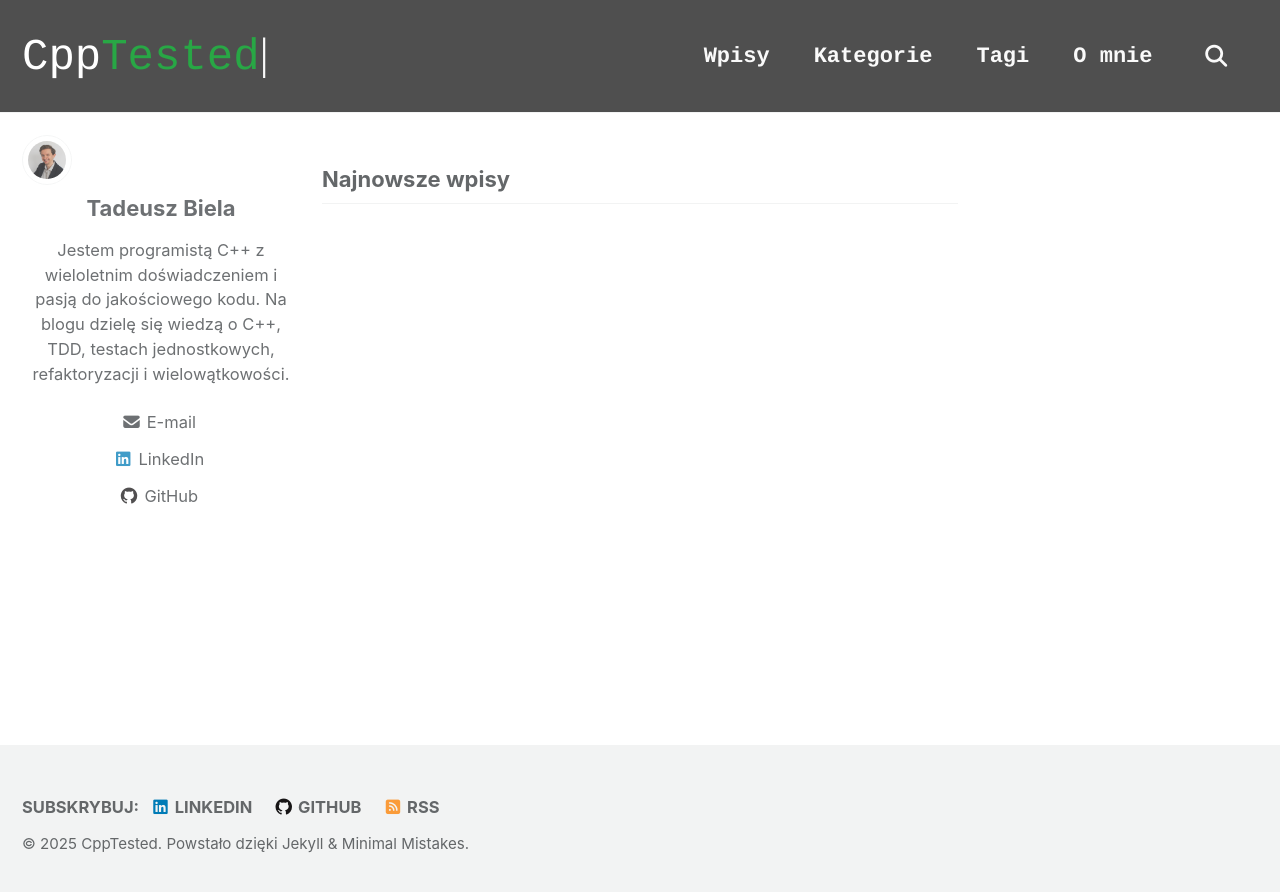
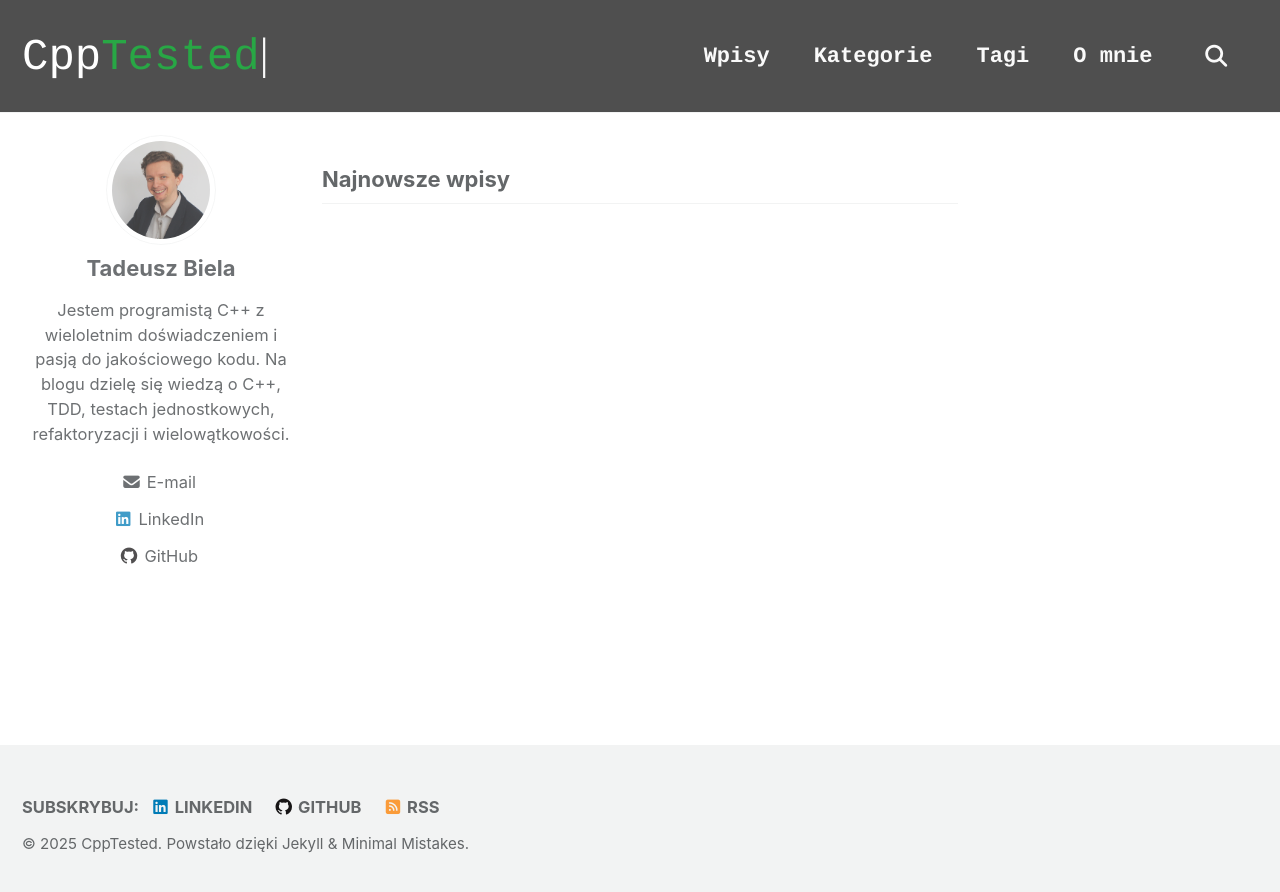
Before and after one commit to TadekBiela/cpptested, a Jekyll site: the page built from index.html, in a window 1280 px wide. Shown: the top 892 px of the page. Built offline with Jekyll 4.4.1, drawn with Linux system fonts in a browser that asks for light colours; cached includes are drawn as plain includes; the list of posts is cut into pages by our own code.

```diff
--- a/assets/css/main.scss
+++ b/assets/css/main.scss
@@ -101,10 +101,18 @@
 }
 
 .author__avatar {
-  width: 50px;
-  height: 50px;
+    vertical-align: top;
+    width: auto;
+    height: auto;
+    min-width: 55px;
 }
 
 .author__urls-wrapper {
   vertical-align: top;
 }
+
+@media (min-width: 64em) {
+    .sidebar.sticky {
+        overflow-y: unset;
+    }
+}
```
